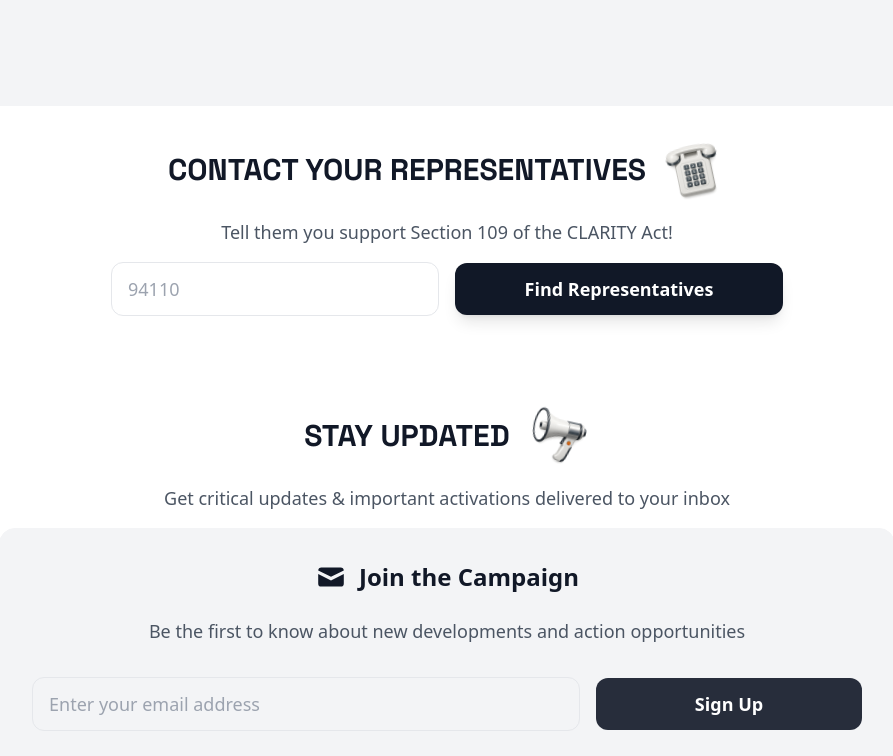
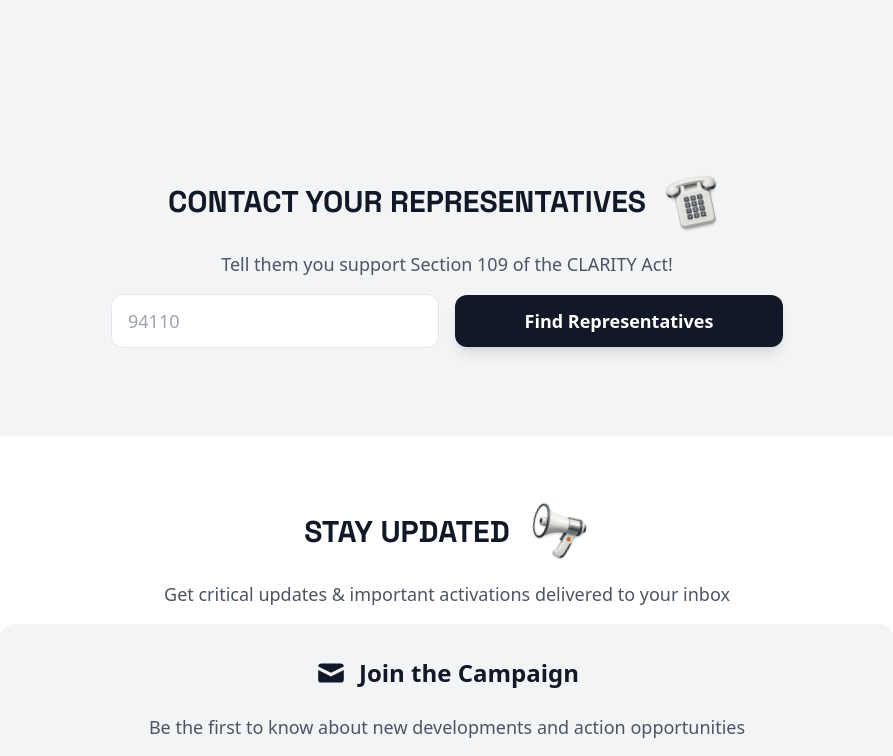
Before and after one commit to swedishfrenchpress/save-our-wallets, a Nuxt app: page / in a window 1280 px wide. Shown: the part 3778-4534 px from the top of the page, without its empty margins (193-1086 px from the left). Built offline with nearby package versions, Linux system fonts and the light colour scheme.

Commit message:
updatez.

```diff
--- a/pages/index.vue
+++ b/pages/index.vue
@@ -357,7 +357,7 @@
     <QuoteCarousel />
 
     <!-- Contact Your Representative Section -->
-    <section id="contact-representatives" class="py-8 bg-white px-4 scroll-reveal">
+    <section id="contact-representatives" class="py-16 bg-gray-100 px-4 scroll-reveal">
       <div class="max-w-4xl mx-auto">
         <div class="text-center mb-4">
           <div class="flex items-center justify-center gap-4 mb-1">
@@ -477,7 +477,7 @@
     </section>
 
     <!-- Stay Updated Section -->
-    <section id="stay-updated" class="py-8 bg-white px-4 scroll-reveal">
+    <section id="stay-updated" class="py-16 bg-white px-4 scroll-reveal">
       <div class="max-w-4xl mx-auto">
         <div class="text-center mb-4">
           <div class="flex items-center justify-center gap-4 mb-1">
```
